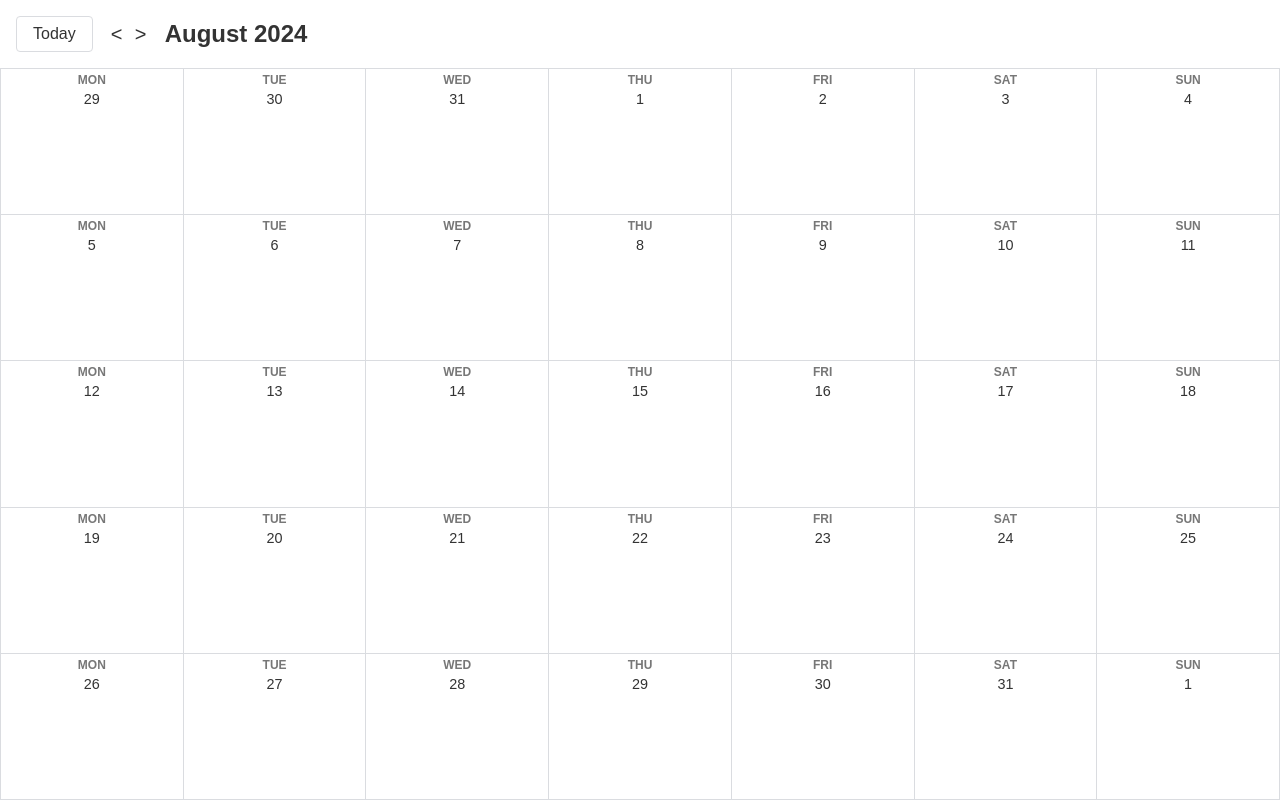
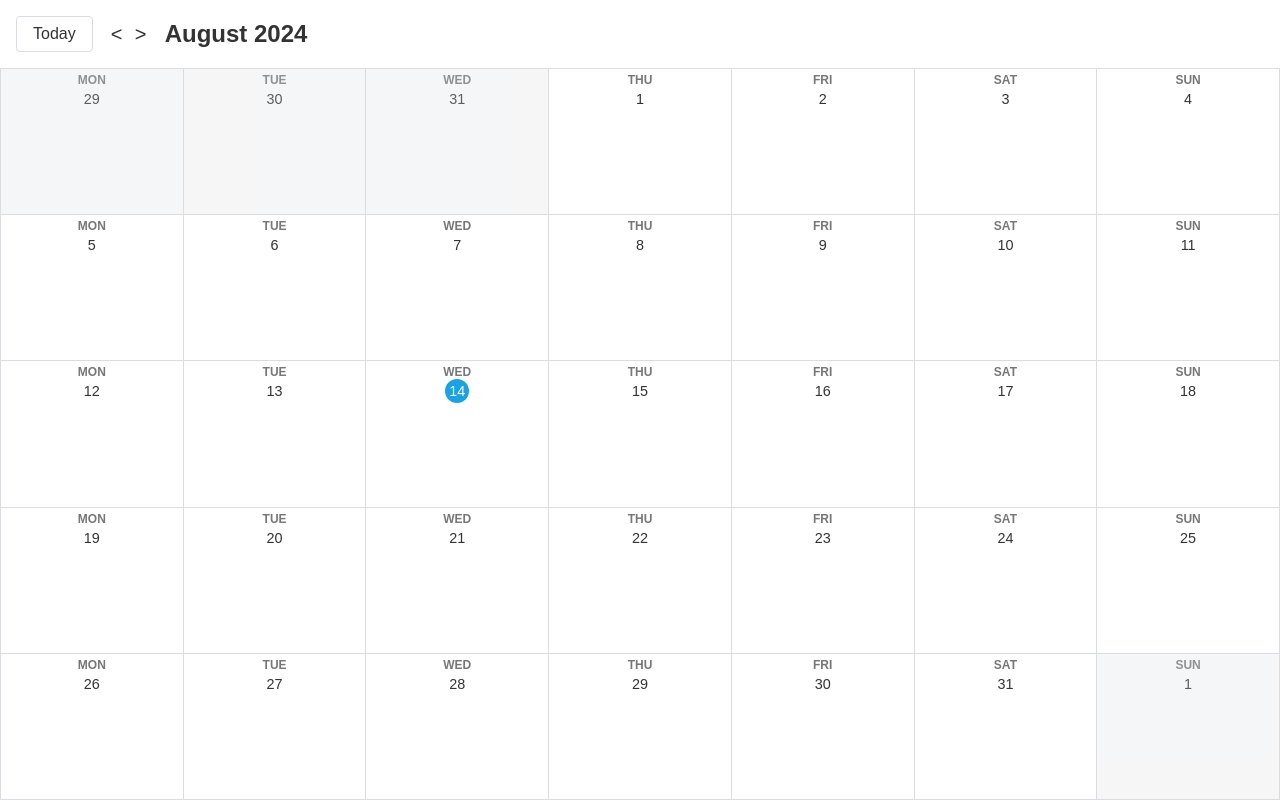
Before and after one commit to rinnegard/calendar, a React (Vite) app: page / in a window 1280 px wide. Built offline with nearby package versions, Linux system fonts and the light colour scheme.

Commit message:
Added different styles if day is from prev/next month or today

```diff
--- a/src/components/Calendar.tsx
+++ b/src/components/Calendar.tsx
@@ -4,14 +4,14 @@ import {
     endOfWeek,
     endOfMonth,
     eachDayOfInterval,
-    isSameMonth,
-    isBefore,
-    endOfDay,
-    isToday,
+    // isSameMonth,
+    // isBefore,
+    // endOfDay,
+    // isToday,
     subMonths,
     addMonths,
-    isSameDay,
-    parse,
+    // isSameDay,
+    // parse,
 } from "date-fns";
 import { useMemo, useState } from "react";
 import Day from "./Day";
@@ -68,7 +68,7 @@ export default function Calendar() {
             </div>
             <div className="days">
                 {calendarDays.map((day) => {
-                    return <Day day={day} />;
+                    return <Day day={day} selectedMonth={selectedMonth} />;
                 })}
             </div>
         </div>
--- a/src/components/Day.tsx
+++ b/src/components/Day.tsx
@@ -1,13 +1,27 @@
-export default function Day({ day }: { day: Date }) {
+import { isSameMonth, isToday } from "date-fns";
+
+export default function Day({
+    day,
+    selectedMonth,
+}: {
+    day: Date;
+    selectedMonth: Date;
+}) {
     return (
-        <div className="day">
+        <div
+            className={`day ${
+                !isSameMonth(day, selectedMonth) && "non-month-day"
+            }`}
+        >
             <div className="day-header">
                 <div className="week-name">
                     {day.toLocaleString(undefined, {
                         weekday: "short",
                     })}
                 </div>
-                <div className="day-number">{day.getDate()}</div>
+                <div className={`day-number ${isToday(day) && "today"}`}>
+                    {day.getDate()}
+                </div>
                 <button className="add-event-btn">+</button>
             </div>
         </div>
```
